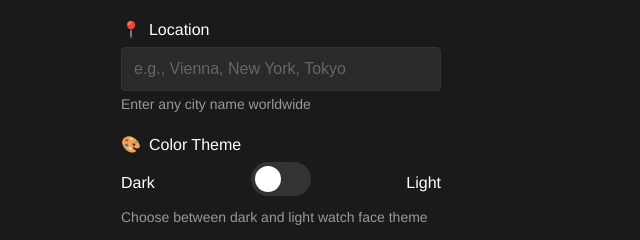
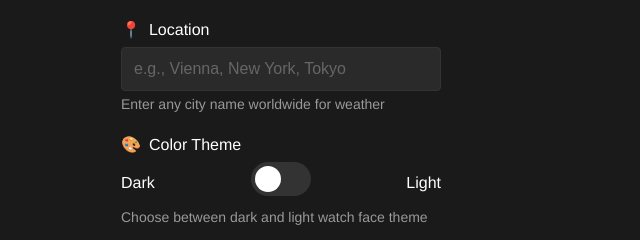
Before and after one commit to peerdavid/pebble-mesh, a website: page docs/index.html in a window 1280 px wide. Shown: the top 240 px of the page, 359-999 px from the left. Drawn offline with Linux system fonts and the light colour scheme.

Commit message:
Minor changes

```diff
--- a/docs/index.html
+++ b/docs/index.html
@@ -171,7 +171,7 @@
                 <label for="location"><span class="icon">📍</span>Location</label>
                 <input type="text" id="location" name="location"
                        placeholder="e.g., Vienna, New York, Tokyo" required>
-                <div class="description">Enter any city name worldwide</div>
+                <div class="description">Enter any city name worldwide for weather</div>
             </div>
 
             <div class="form-group">
```
